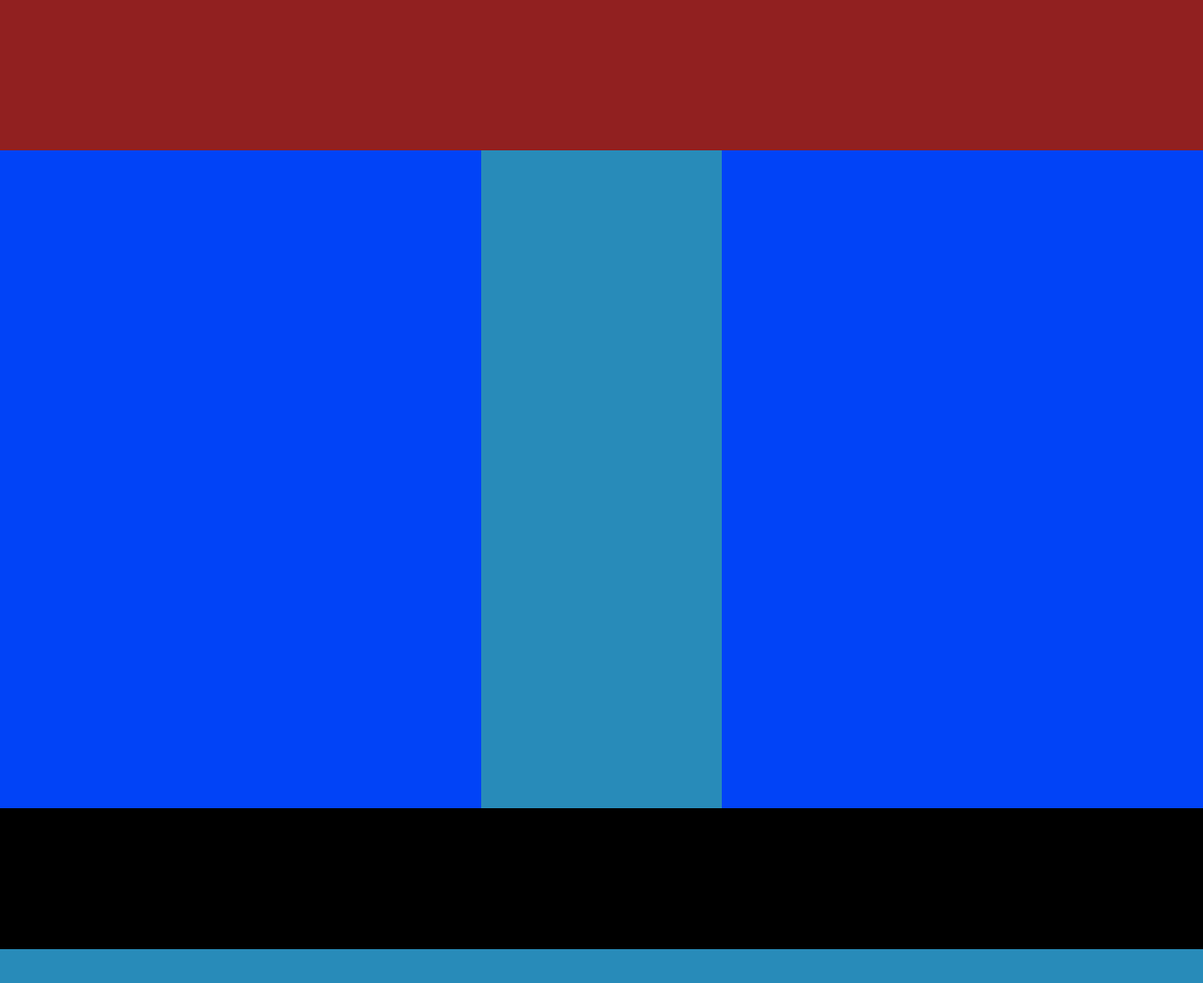
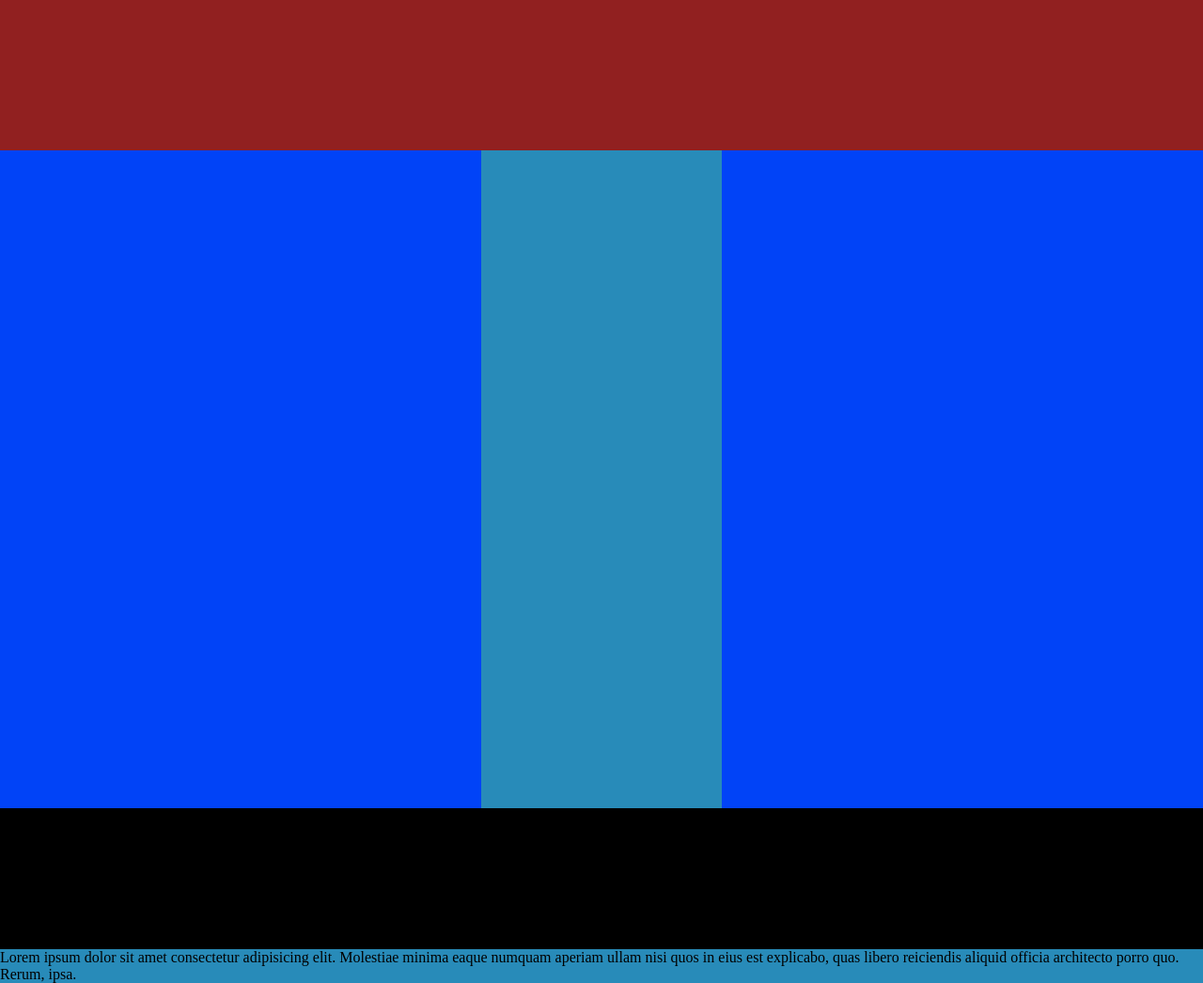
Before and after one commit to Byrka-Byrka/myFirstRepo, a plain HTML site: page index.html in a window 1280 px wide. Shown: the whole page at 94% size. Before the commit the page ends 1010 px from the top, so only its background shows below. Drawn offline with Linux system fonts and the light colour scheme.

Commit message:
add text in block123

```diff
--- a/index.html
+++ b/index.html
@@ -16,7 +16,7 @@
         <div class="block-right"></div>
     </div>
     <div class="block-footer"></div>
-<div class="block123"></div>
+    <div class="block123">Lorem ipsum dolor sit amet consectetur adipisicing elit. Molestiae minima eaque numquam aperiam ullam nisi quos in eius est explicabo, quas libero reiciendis aliquid officia architecto porro quo. Rerum, ipsa.</div>
 
     <script src="./js/script.js"></script>
 </body>
```
